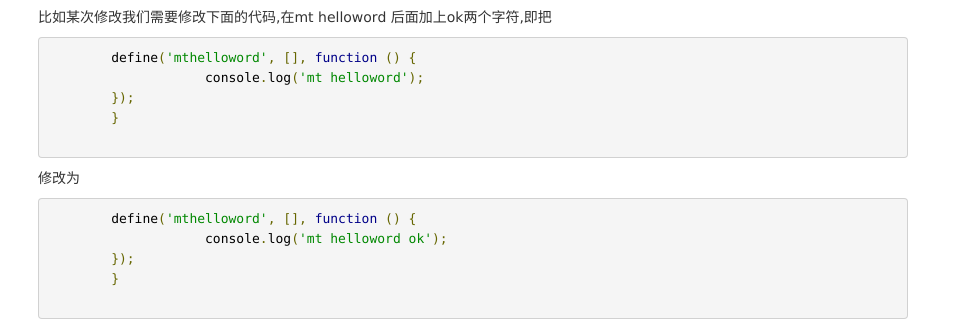
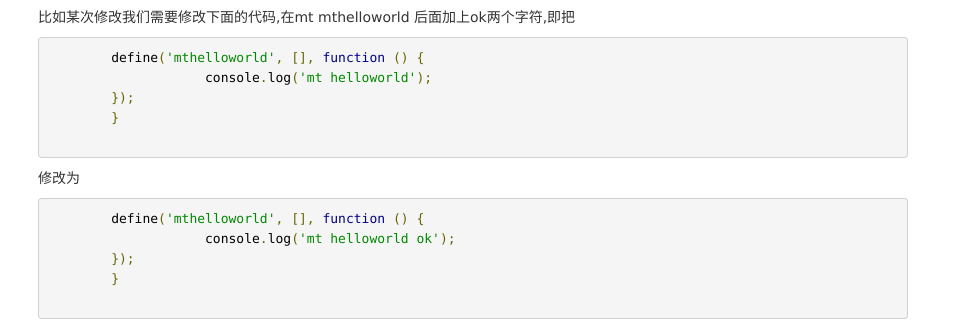
Before and after one commit to mtjs/mtjs.github.io, a plain HTML site: page index.html in a window 1280 px wide. Shown: the part 314-635 px from the top of the page, 317-1280 px from the left. Drawn offline with Linux system fonts and the light colour scheme.

Commit message:
hello world
hello world

```diff
--- a/index.html
+++ b/index.html
@@ -70,17 +70,17 @@
         <h1>为什么使用MT</h1>
     </div>
     <p>在快速迭代版本过程中，我们有时候只修改了某个js中的<strong>几行代码</strong>，却需要用户下载<strong>整个js文件</strong>，这在重视流量的移动端显得非常浪费，mt独创的<strong>增强更新算法</strong>实现了修改多少代码就只下载修改代码的功能，为用户和公司节省大量流量</p>
-    <p>比如某次修改我们需要修改下面的代码,在mt helloword 后面加上ok两个字符,即把</p>
+    <p>比如某次修改我们需要修改下面的代码,在mt mthelloworld 后面加上ok两个字符,即把</p>
     <pre class=”prettyprint linenums Lang-js”>
-        define('mthelloword', [], function () {
-                    console.log('mt helloword');
+        define('mthelloworld', [], function () {
+                    console.log('mt helloworld');
         });
         }
     </pre>
     <p>修改为</p>
     <pre class=”prettyprint linenums Lang-js”>
-        define('mthelloword', [], function () {
-                    console.log('mt helloword ok');
+        define('mthelloworld', [], function () {
+                    console.log('mt helloworld ok');
         });
         }
     </pre>
```
